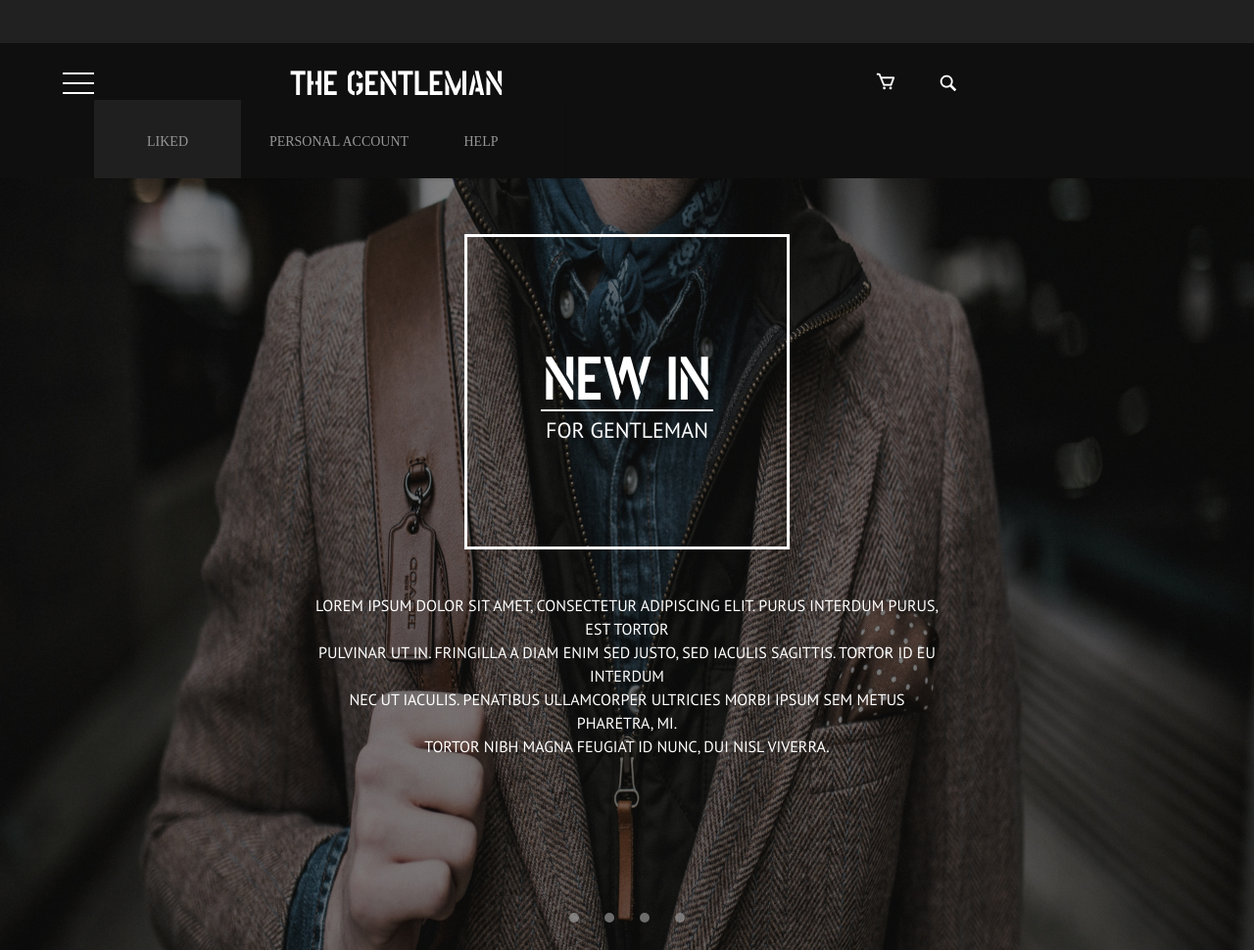
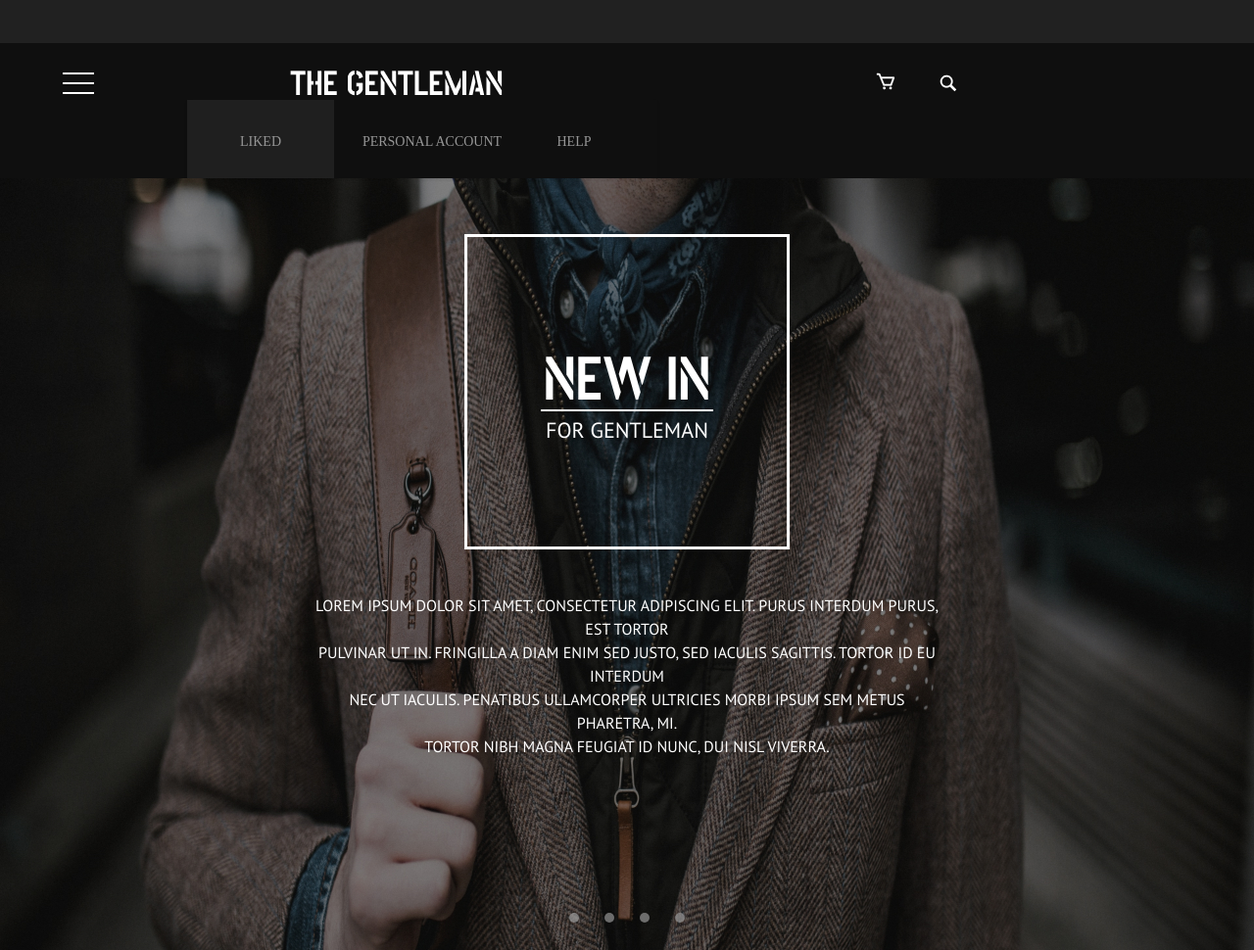
Before and after one commit to akoaltynbekova/Ako, a plain HTML site: page gentelman/index.html in a window 1280 px wide. Shown: the whole page at 98% size. Drawn offline with Linux system fonts and the light colour scheme.

Commit message:
Add files via upload

```diff
--- a/gentelman/css/main.css
+++ b/gentelman/css/main.css
@@ -2,10 +2,6 @@
     margin: 0;
     padding: 0;
 }
-/*@font-face{
-    font-family: PostBold;
-    src: url(/gentelman/font_type/PostNoBillsJaffna-Bold.ttf) format('truetype');
-}*/
 body{
     margin: 0;
     padding: 0;
@@ -53,6 +49,14 @@ header .header_menus li {
 }
 
 /*ANIMATION*/
+/*.info-block .personal{
+    margin-right: 50px;
+}
+.info-block .icon{
+    margin-right: 120px;
+}*/
+
+
 nav{
     position: relative;
     margin: 0 auto;
@@ -61,6 +65,7 @@ nav{
     font-size: 0;
     box-shadow: 0 2px 3px 0 rgba(0,0,0,.1);
     float: left;
+    margin-left: 95px;
 }
 
 nav a{
```
